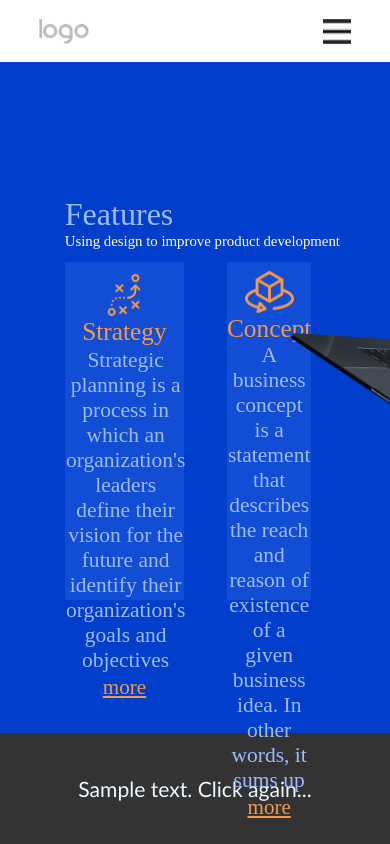
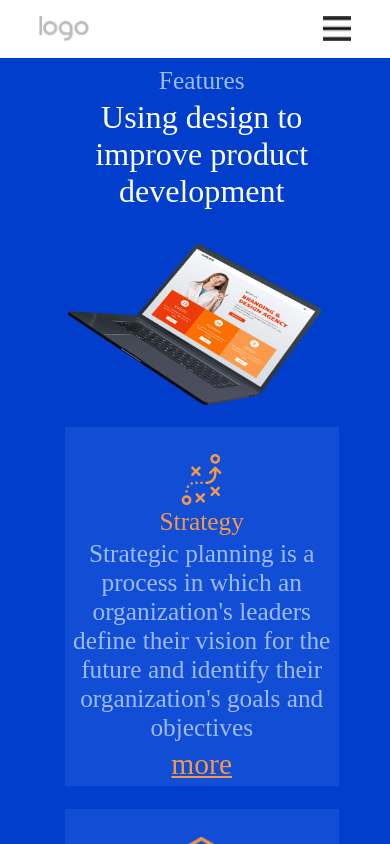
Before and after one commit to KhilchukArtemIP-14/WebLab4, a plain HTML site: page index.html in a window 390 px wide. Drawn offline with Linux system fonts and the light colour scheme; a web font is replaced by a local one.

Commit message:
Added mobile support

```diff
--- /dev/null
+++ b/Styles/MobileStyle.css
@@ -0,0 +1,178 @@
+
+@media only screen and (max-width:768px) {
+    @font-face {
+        font-family: featureFont;
+        src: url(CorporateSSCRegular.otf);
+    }
+body{
+    background-color: #003ecb;
+}
+
+.container{
+    position: absolute;
+    left:0;
+    top:0;
+    width: 100%;
+    height: 1308px;
+}
+
+.navBar{
+    position: relative;
+    display: flex;
+    background-color: white;
+    width: 100%;
+    margin: 0;
+    border: 0;
+    justify-self: flex-start;
+    height: 4.4%;
+    align-items: center;
+}
+
+.logo{
+    padding-left: 10%;
+    left:0;
+    -webkit-user-drag: none;
+    -webkit-user-select: none;
+    height: 3vh;
+}
+.menu{
+    right:0;
+    padding-right: 10%;
+    position: absolute;
+    -webkit-user-drag: none;
+    -webkit-user-select: none;
+    height: 3vh;
+
+}
+
+.yellowImg{
+    padding: 1%;
+    left:0;
+    -webkit-user-drag: none;
+    -webkit-user-select: none;
+}
+
+.center{
+    display: flex;
+    height: 86.46%;
+    width: 59.8%;
+    left: 16.6%;
+    position: relative;
+}
+
+.stuffInsideCenter{
+    display: flex;
+    flex-direction: column;
+    align-self: start;
+}
+
+.bottomLine{
+    display: flex;
+    height: 9.14%;
+    background-color: #333333;
+}
+
+.bottomText{
+    margin: auto;
+    color: aliceblue;
+    font-size: 2.5vh;
+    font-family: 'Trebuchet MS', 'Lucida Sans Unicode', 'Lucida Grande', 'Lucida Sans', Arial, sans-serif;
+}
+
+.middleFeaturesTitle{
+    display: flex;
+    font-size: 3.8vh;
+    font-family: featureFont;
+    width: 117.471%;
+    align-self: center;
+    padding-bottom: 2%;
+    text-align: center;
+    margin-left: auto;
+}
+.middleBigTitle{
+    display: flex;
+    color: white;
+    font-size: 3.8vh;
+    font-family: featureFont;
+    width: 117.471%;
+    align-self: center;
+    padding-bottom: 2%;
+    text-align: center;
+    margin-left: auto;
+}
+
+.lightBlueBoxesInTheMiddle{
+    height: 28.4714%;
+    display: flex;
+    flex-direction: column;
+    height: 40vh;
+}
+
+.lightBlueBox{
+    display: flex;
+    background-color: #114dd5;
+    flex-direction: column;
+    position: relative;
+    width: 117.471%;
+    margin-bottom: 10%;
+}
+.lightBlueBoxImg{
+    height: 6vh;
+    display: flex;
+    align-self: center;
+    margin-left: auto;
+    margin-right: auto;
+    position: relative;
+    margin-top: 10%;
+    -webkit-user-drag: none;
+    -webkit-user-select: none;
+}
+.lightBlueBoxInfo{
+    display: flex;
+    color: #9ebbfd;
+    font-size: 3vh;
+    text-align: center;
+    font-family: featureFont;
+    padding-left: 1%;
+    padding-right: 1%;
+}
+.lightBlueBoxMore{
+    display: flex;
+    color: #f2994a;
+    font-size: 3.5vh;
+    align-self: center;
+    padding-top: 4%;
+    font-family: featureFont;
+    margin-top: auto;
+    padding: 2%;
+}
+
+.microTitle{
+    color:#f2994a;
+    font-size: 3vh;
+    align-self: center;
+    font-family: featureFont;
+    padding: 1%;
+}
+
+.pc{
+    top: 0;
+    left: 0;
+    position: relative;
+    -webkit-user-drag: none;
+    -webkit-user-select: none;
+    display: flex;
+    padding-top: 8%;
+    padding-bottom: 5%;
+    order: -1;
+    width: 117.471%;
+}
+.featuresHeader{
+    position: relative;
+    margin-left: auto;
+    font-size: 3vh;
+    padding-top: 3%;
+    margin-right: auto;
+}
+
+}
--- a/index.html
+++ b/index.html
@@ -1,6 +1,7 @@
 <head>
     <link rel="stylesheet" type="text/css" href="Styles/style.css">
-	<html lang="en">
+    <link rel="stylesheet" type="text/css" href="Styles/MobileStyle.css">
+    <html lang="en">
 	<title>MyPage</title>
 
 	<meta charset="UTF-8">
@@ -15,7 +16,7 @@
     </div>
     <div class="center">
     <div class="stuffInsideCenter">
-        <div class="middleFeaturesTitle">Features</div>
+        <div class="middleFeaturesTitle"><div class="featuresHeader">Features</div></div>
         <div class="middleBigTitle">Using design to improve product development</div>
         <div class="lightBlueBoxesInTheMiddle">
             <div class="lightBlueBox">
```
